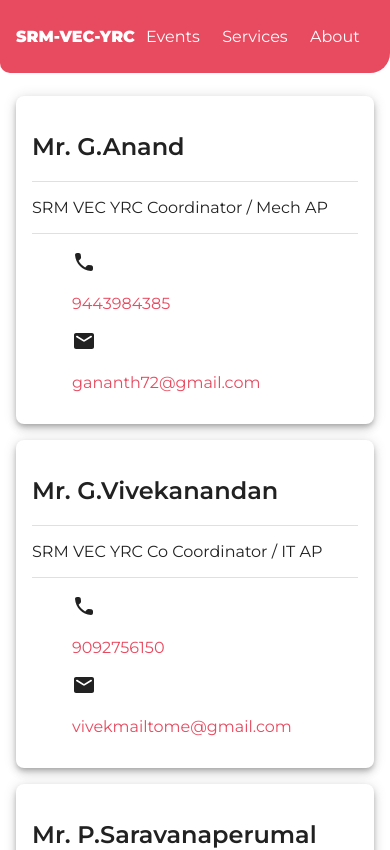
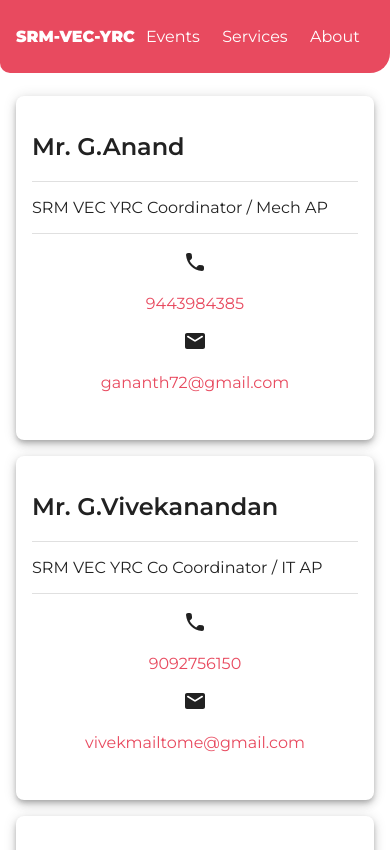
Before and after one commit to RajSolai/yrcwebsite, a React (Create React App) app: page /contact in a window 390 px wide. Shown: the top 850 px of the page. Built offline with nearby package versions, Linux system fonts and the light colour scheme.

Commit message:
resolved alignment issues

```diff
--- a/src/components/Jumbo.js
+++ b/src/components/Jumbo.js
@@ -32,7 +32,7 @@ class Jumbo extends React.Component {
                 SRM-VEC YRC
               </h2>
               <p className="jumbo-content">
-                YRC Club of SRM Valliammi Engineering College
+                YRC Club of SRM <wbr/> Valliammi <wbr/> Engineering College
               </p>
               <div className="jumbo-btnbar">
                 <Link to="/contact">
--- a/src/screens/Registration.js
+++ b/src/screens/Registration.js
@@ -96,7 +96,7 @@ class Registration extends React.Component {
   }
   hideImage(event) {
     if (event.target.checked) {
-      this.setState({ privacychecked: true, avatarurl: null });
+      this.setState({ privacychecked: true, avatarurl: "" });
     } else {
       this.setState({
         privacychecked: false,
--- a/src/theme/components.scss
+++ b/src/theme/components.scss
@@ -113,7 +113,10 @@
     justify-content: center;
   }
   .list-no-style {
+    margin: 0;
+    padding: 1rem;
     list-style: none;
+    text-align: center;
   }
   .paper {
     @include flex(column, none);
```
